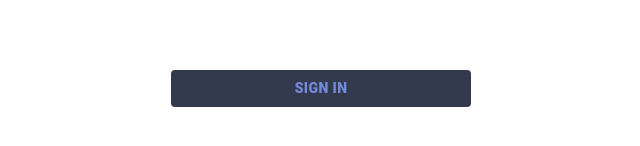
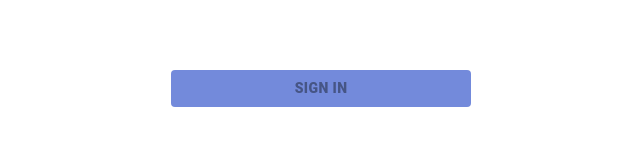
Before and after one commit to dalalsoham/Discord_Clone, a React (Create React App) app: page / in a window 1280 px wide. In both pictures the pointer is over the button "SIGN IN". Shown: the part 566-712 px from the top of the page, without its empty margins (319-959 px from the left). Built offline with nearby package versions, Linux system fonts and the light colour scheme.

Commit message:
button color change and style

```diff
--- a/src/Login.css
+++ b/src/Login.css
@@ -9,15 +9,16 @@
 .login > button
 {
     width: 300px;
-    background-color: #738adb;
+    /* background-color: #738adb; */
+    background-color: #586cfc;
     color: #eff2f5;
     font-weight: 800;
 }
 
 .login > button:hover
 {
-    background-color: #343a4e;
-    color: #738adb;
+    background-color: #738adb;
+    color: #465585;
 }
 
 /* .login > div
```
